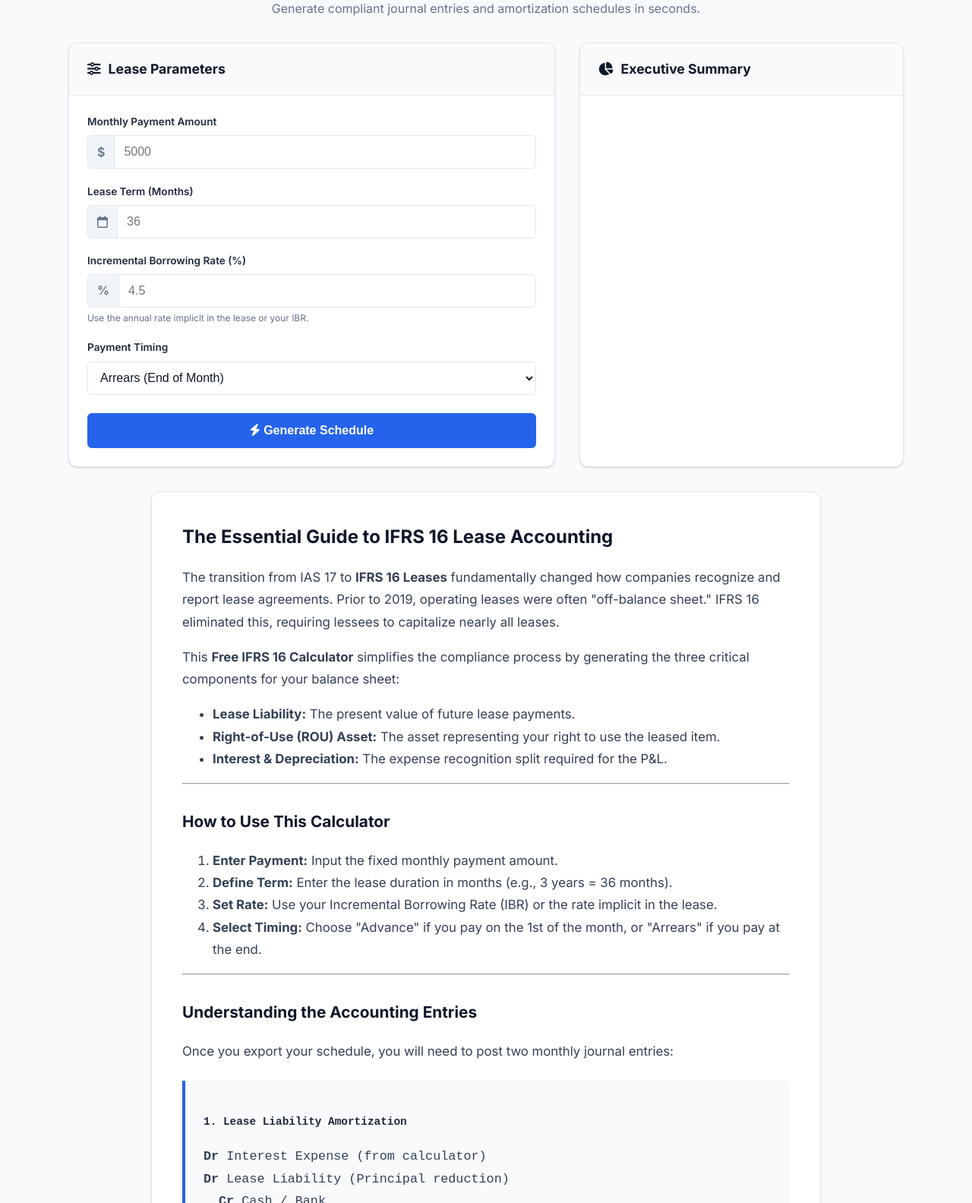
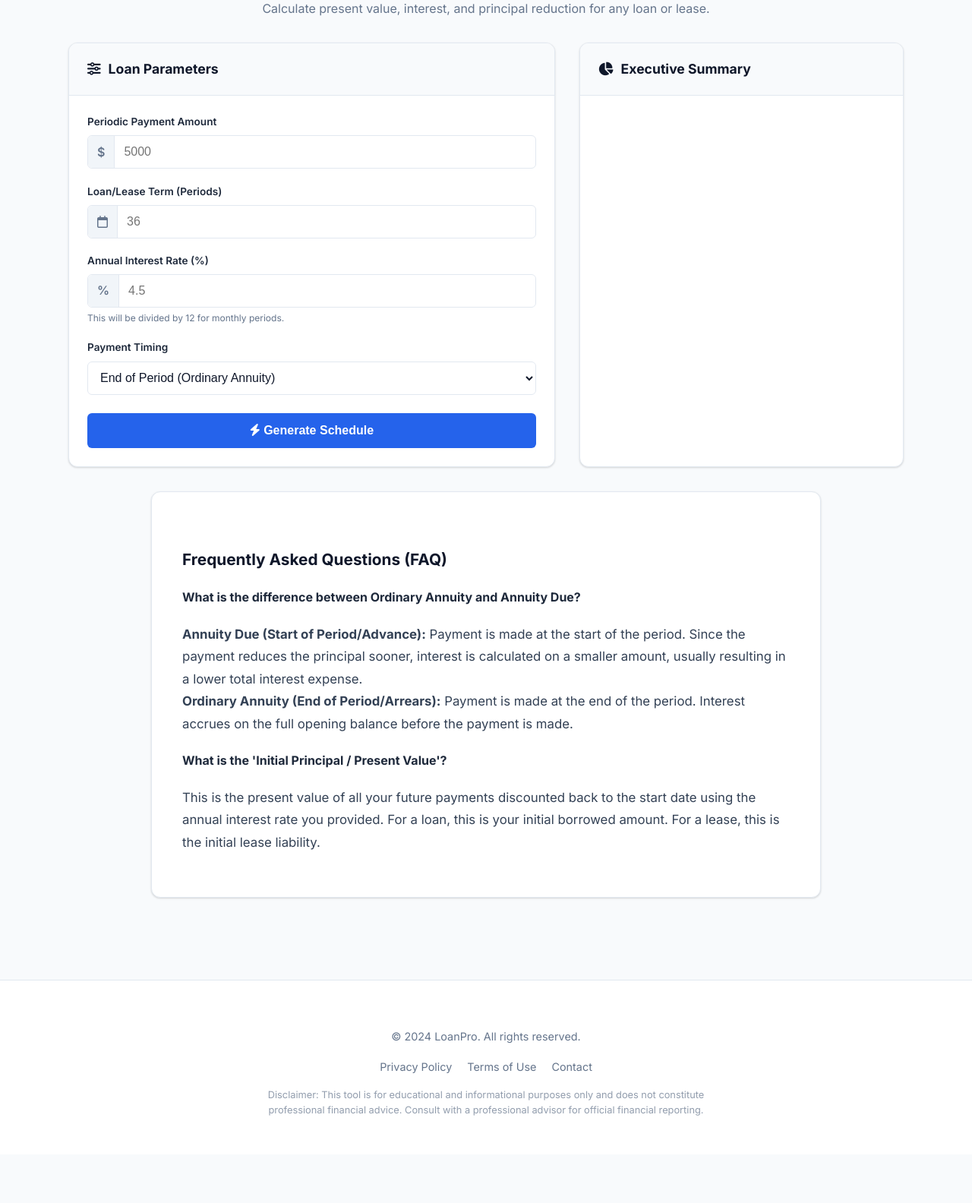
Before and after one commit to noel97chan-creator/IFRS16calculator, a plain HTML site: page index.html in a window 1280 px wide. Shown: the part 151-1735 px from the top of the page at 76% size. After the commit the page ends 1671 px from the top, so only its background shows below. Drawn offline with Linux system fonts and the light colour scheme.

Commit message:
Update index.html

```diff
--- a/index.html
+++ b/index.html
@@ -4,24 +4,32 @@
     <meta charset="UTF-8">
     <meta name="viewport" content="width=device-width, initial-scale=1.0">
 
-    <title>Free IFRS 16 Lease Liability Calculator | Export to Excel | 2024 Update</title>
-    <meta name="description" content="Instantly calculate IFRS 16 lease liability, ROU asset amortization, and interest expense. Generate audit-ready schedules with our free online tool. Export to CSV.">
-    <meta name="keywords" content="IFRS 16 calculator, lease liability amortization schedule, ROU asset calculator, incremental borrowing rate tool, lease accounting excel export">
-    <meta name="author" content="IFRS16Pro">
+    <title>Free Loan Amortization Schedule & Present Value Calculator | Export to Excel | 2024 Update</title>
+    <meta name="description" content="Instantly calculate loan present value, principal reduction, and interest expense. Generate audit-ready schedules with our free online tool. Export to CSV.">
+    <meta name="keywords" content="loan calculator, amortization schedule, present value calculator, interest expense, annuity due, ordinary annuity, loan excel export">
+    <meta name="author" content="LoanPro">
     <link rel="canonical" href="https://yourdomain.com/" />
 
     <meta property="og:type" content="website">
     <meta property="og:url" content="https://yourdomain.com/">
-    <meta property="og:title" content="IFRS 16 Lease Calculator | Professional Edition">
-    <meta property="og:description" content="Generate audit-ready IFRS 16 amortization schedules in seconds. Free export to Excel.">
+    <meta property="og:title" content="Loan Amortization Calculator | Professional Edition">
+    <meta property="og:description" content="Generate audit-ready amortization schedules in seconds. Free export to Excel.">
     <meta property="og:image" content="https://yourdomain.com/assets/social-share.png">
 
     <meta property="twitter:card" content="summary_large_image">
-    <meta property="twitter:title" content="IFRS 16 Lease Calculator | Professional Edition">
-    <meta property="twitter:description" content="Generate audit-ready IFRS 16 amortization schedules in seconds. Free export to Excel.">
+    <meta property="twitter:title" content="Loan Amortization Calculator | Professional Edition">
+    <meta property="twitter:description" content="Generate audit-ready amortization schedules in seconds. Free export to Excel.">
 
     <script async src="https://pagead2.googlesyndication.com/pagead/js/adsbygoogle.js?client=ca-pub-3291734589203338"
      crossorigin="anonymous"></script>
+    <script async src="https://www.googletagmanager.com/gtag/js?id=G-NSWBGWKY7K"></script>
+    <script>
+      window.dataLayer = window.dataLayer || [];
+      function gtag(){dataLayer.push(arguments);}
+      gtag('js', new Date());
+
+      gtag('config', 'G-NSWBGWKY7K');
+    </script>
 
     <link href="https://fonts.googleapis.com/css2?family=Inter:wght@400;500;600;700&display=swap" rel="stylesheet">
     <link rel="stylesheet" href="https://cdnjs.cloudflare.com/ajax/libs/font-awesome/6.4.0/css/all.min.css">
@@ -31,7 +39,7 @@
     {
       "@context": "https://schema.org",
       "@type": "SoftwareApplication",
-      "name": "IFRS 16 Lease Calculator Pro",
+      "name": "Loan Amortization Calculator Pro",
       "operatingSystem": "Web",
       "applicationCategory": "BusinessApplication",
       "offers": {
@@ -39,7 +47,7 @@
         "price": "0",
         "priceCurrency": "USD"
       },
-      "description": "A professional-grade calculator for IFRS 16 lease accounting compliance, featuring amortization schedules and CSV export."
+      "description": "A professional-grade calculator for loan amortization, featuring present value calculation and CSV export."
     }
     </script>
 </head>
@@ -47,10 +55,9 @@
 
     <nav class="navbar">
         <div class="nav-content">
-            <div class="logo"><i class="fa-solid fa-calculator"></i> IFRS16<span>Pro</span></div>
+            <div class="logo"><i class="fa-solid fa-calculator"></i> Loan<span>Pro</span></div>
             <div class="nav-links">
                 <a href="#calculator">Calculator</a>
-                <a href="#guide">Guide</a>
                 <a href="#faq">FAQ</a>
             </div>
         </div>
@@ -58,48 +65,48 @@
 
     <main class="main-wrapper">
 
-        <h1 class="page-title">IFRS 16 Lease Liability Amortization Calculator</h1>
-        <p class="page-subtitle">Generate compliant journal entries and amortization schedules in seconds.</p>
+        <h1 class="page-title">Lease Amortization and Present Value Calculator</h1>
+        <p class="page-subtitle">Calculate present value, interest, and principal reduction for any loan or lease.</p>
 
         <section id="calculator" class="dashboard-grid">
 
             <div class="card input-card">
                 <div class="card-header">
-                    <h2><i class="fa-solid fa-sliders"></i> Lease Parameters</h2>
+                    <h2><i class="fa-solid fa-sliders"></i> Loan Parameters</h2>
                 </div>
 
                 <div class="form-grid">
                     <div class="input-group">
-                        <label for="payment">Monthly Payment Amount</label>
+                        <label for="payment">Periodic Payment Amount</label>
                         <div class="input-wrapper">
                             <span class="currency-symbol">$</span>
-                            <input type="number" id="payment" placeholder="5000" aria-label="Monthly Payment Amount">
+                            <input type="number" id="payment" placeholder="5000" aria-label="Periodic Payment Amount">
                         </div>
                     </div>
 
                     <div class="input-group">
-                        <label for="term">Lease Term (Months)</label>
+                        <label for="term">Loan/Lease Term (Periods)</label>
                         <div class="input-wrapper">
                             <span class="icon-symbol"><i class="fa-regular fa-calendar"></i></span>
-                            <input type="number" id="term" placeholder="36" aria-label="Lease Term in Months">
+                            <input type="number" id="term" placeholder="36" aria-label="Loan Term in Periods (e.g., Months)">
                         </div>
                     </div>
 
                     <div class="input-group">
-                        <label for="rate">Incremental Borrowing Rate (%)</label>
+                        <label for="rate">Annual Interest Rate (%)</label>
                         <div class="input-wrapper">
                             <span class="icon-symbol">%</span>
                             <input type="number" id="rate" placeholder="4.5" step="0.01" aria-label="Annual Discount Rate">
                         </div>
-                        <small class="input-hint">Use the annual rate implicit in the lease or your IBR.</small>
+                        <small class="input-hint">This will be divided by 12 for monthly periods.</small>
                     </div>
 
                     <div class="input-group">
                         <label for="timing">Payment Timing</label>
                         <div class="select-wrapper">
                             <select id="timing" aria-label="Payment Timing">
-                                <option value="end">Arrears (End of Month)</option>
-                                <option value="start">Advance (Start of Month)</option>
+                                <option value="end">End of Period (Ordinary Annuity)</option>
+                                <option value="start">Start of Period (Annuity Due)</option>
                             </select>
                         </div>
                     </div>
@@ -117,15 +124,15 @@
 
                 <div class="summary-metrics hidden" id="summary-panel">
                     <div class="metric-item">
-                        <p>Total Lease Liability</p>
+                        <p>Initial Principal / Present Value</p>
                         <h3 id="sum-liability">$0.00</h3>
                     </div>
                     <div class="metric-item">
-                        <p>ROU Asset Value</p>
+                        <p>Initial Asset Value (if applicable)</p>
                         <h3 id="sum-asset">$0.00</h3>
                     </div>
                     <div class="metric-item">
-                        <p>Monthly Depreciation</p>
+                        <p>Periodic Amortization</p>
                         <h3 id="sum-dep">$0.00</h3>
                     </div>
                 </div>
@@ -162,7 +169,7 @@
                             <th>Payment</th>
                             <th class="highlight-col">Interest Expense</th>
                             <th>Closing Balance</th>
-                            <th>Depreciation</th>
+                            <th>Amortization/Depreciation</th>
                         </tr>
                     </thead>
                     <tbody>
@@ -171,63 +178,19 @@
             </div>
         </section>
 
-        <section id="guide" class="card content-card">
-            <article>
-                <h2>The Essential Guide to IFRS 16 Lease Accounting</h2>
-
-                <p>The transition from IAS 17 to <strong>IFRS 16 Leases</strong> fundamentally changed how companies recognize and report lease agreements. Prior to 2019, operating leases were often "off-balance sheet." IFRS 16 eliminated this, requiring lessees to capitalize nearly all leases.</p>
-
-                <p>This <strong>Free IFRS 16 Calculator</strong> simplifies the compliance process by generating the three critical components for your balance sheet:</p>
-
-                <div class="feature-list">
-                    <ul>
-                        <li><strong>Lease Liability:</strong> The present value of future lease payments.</li>
-                        <li><strong>Right-of-Use (ROU) Asset:</strong> The asset representing your right to use the leased item.</li>
-                        <li><strong>Interest & Depreciation:</strong> The expense recognition split required for the P&L.</li>
-                    </ul>
-                </div>
-
-                <hr>
-
-                <h3>How to Use This Calculator</h3>
-                <ol>
-                    <li><strong>Enter Payment:</strong> Input the fixed monthly payment amount.</li>
-                    <li><strong>Define Term:</strong> Enter the lease duration in months (e.g., 3 years = 36 months).</li>
-                    <li><strong>Set Rate:</strong> Use your Incremental Borrowing Rate (IBR) or the rate implicit in the lease.</li>
-                    <li><strong>Select Timing:</strong> Choose "Advance" if you pay on the 1st of the month, or "Arrears" if you pay at the end.</li>
-                </ol>
-
-                <hr>
-
-                <h3>Understanding the Accounting Entries</h3>
-                <p>Once you export your schedule, you will need to post two monthly journal entries:</p>
-
-                <div class="journal-box">
-                    <h4>1. Lease Liability Amortization</h4>
-                    <p><strong>Dr</strong> Interest Expense (from calculator)<br>
-                    <strong>Dr</strong> Lease Liability (Principal reduction)<br>
-                    <span style="padding-left:20px"><strong>Cr</strong> Cash / Bank</span></p>
-                </div>
-
-                <div class="journal-box">
-                    <h4>2. Asset Depreciation</h4>
-                    <p><strong>Dr</strong> Depreciation Expense<br>
-                    <span style="padding-left:20px"><strong>Cr</strong> Accumulated Depreciation (ROU Asset)</span></p>
-                </div>
-            </article>
-
+        <section id="faq" class="card content-card">
             <article id="faq">
                 <h3>Frequently Asked Questions (FAQ)</h3>
 
                 <div class="faq-item">
-                    <h4>What is the difference between Advance and Arrears?</h4>
-                    <p><strong>Payments in Advance (Annuity Due):</strong> Paid at the start of the period. Interest is calculated on the principal <em>after</em> the payment reduces it. This usually results in lower total interest expense.<br>
-                    <strong>Payments in Arrears (Ordinary Annuity):</strong> Paid at the end of the period. Interest accrues on the full opening balance before the payment is made.</p>
+                    <h4>What is the difference between Ordinary Annuity and Annuity Due?</h4>
+                    <p><strong>Annuity Due (Start of Period/Advance):</strong> Payment is made at the start of the period. Since the payment reduces the principal sooner, interest is calculated on a smaller amount, usually resulting in a lower total interest expense.<br>
+                    <strong>Ordinary Annuity (End of Period/Arrears):</strong> Payment is made at the end of the period. Interest accrues on the full opening balance before the payment is made.</p>
                 </div>
 
                 <div class="faq-item">
-                    <h4>What discount rate should I use?</h4>
-                    <p>IFRS 16 requires using the rate implicit in the lease. If that cannot be readily determined (which is common for many equipment and real estate leases), the lessee must use their <strong>Incremental Borrowing Rate (IBR)</strong>.</p>
+                    <h4>What is the 'Initial Principal / Present Value'?</h4>
+                    <p>This is the present value of all your future payments discounted back to the start date using the annual interest rate you provided. For a loan, this is your initial borrowed amount. For a lease, this is the initial lease liability.</p>
                 </div>
             </article>
         </section>
@@ -236,13 +199,13 @@
 
 <footer class="site-footer">
         <div class="footer-content">
-            <p>&copy; 2024 IFRS16Pro. All rights reserved.</p>
+            <p>&copy; 2024 LoanPro. All rights reserved.</p>
             <div class="footer-links">
                 <a href="privacy-policy.html">Privacy Policy</a>
                 <a href="terms.html">Terms of Use</a>
                 <a href="contact.html">Contact</a>
             </div>
-            <p class="disclaimer">Disclaimer: This tool is for educational and informational purposes only and does not constitute professional accounting advice. Consult with a CPA or auditor for official financial reporting.</p>
+            <p class="disclaimer">Disclaimer: This tool is for educational and informational purposes only and does not constitute professional financial advice. Consult with a professional advisor for official financial reporting.</p>
         </div>
     </footer>
 
```
